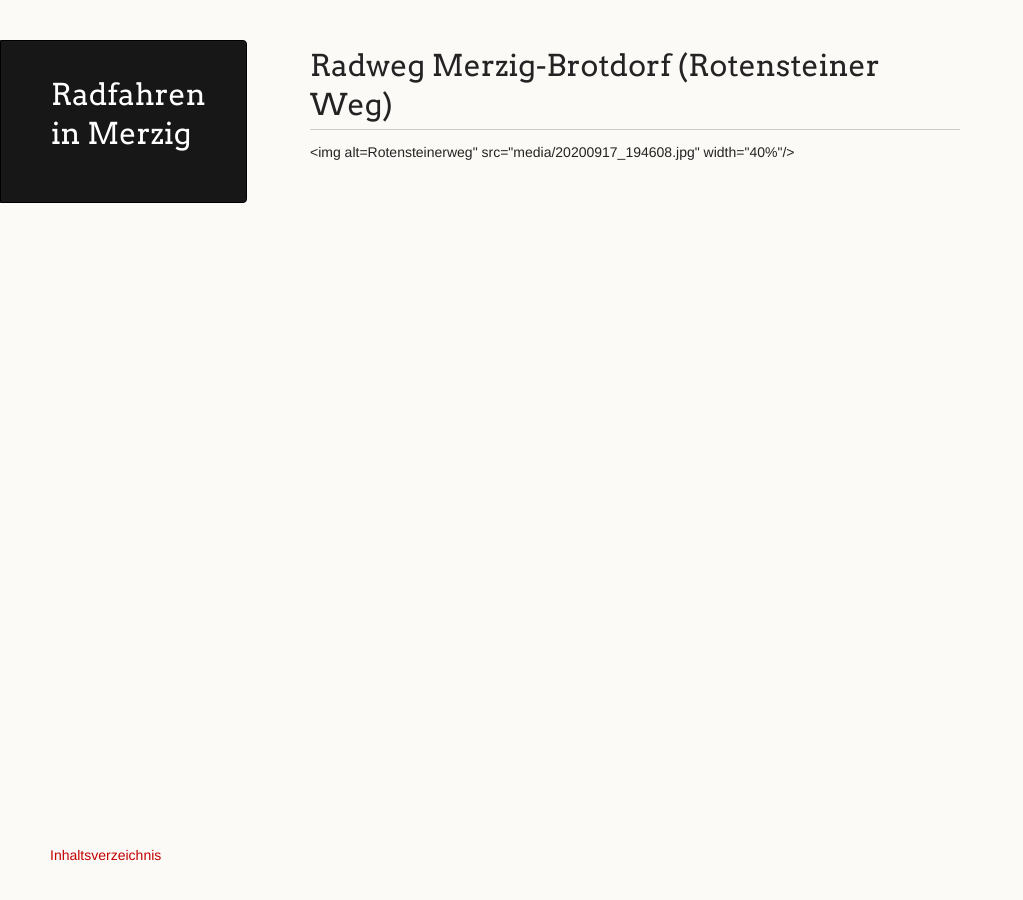
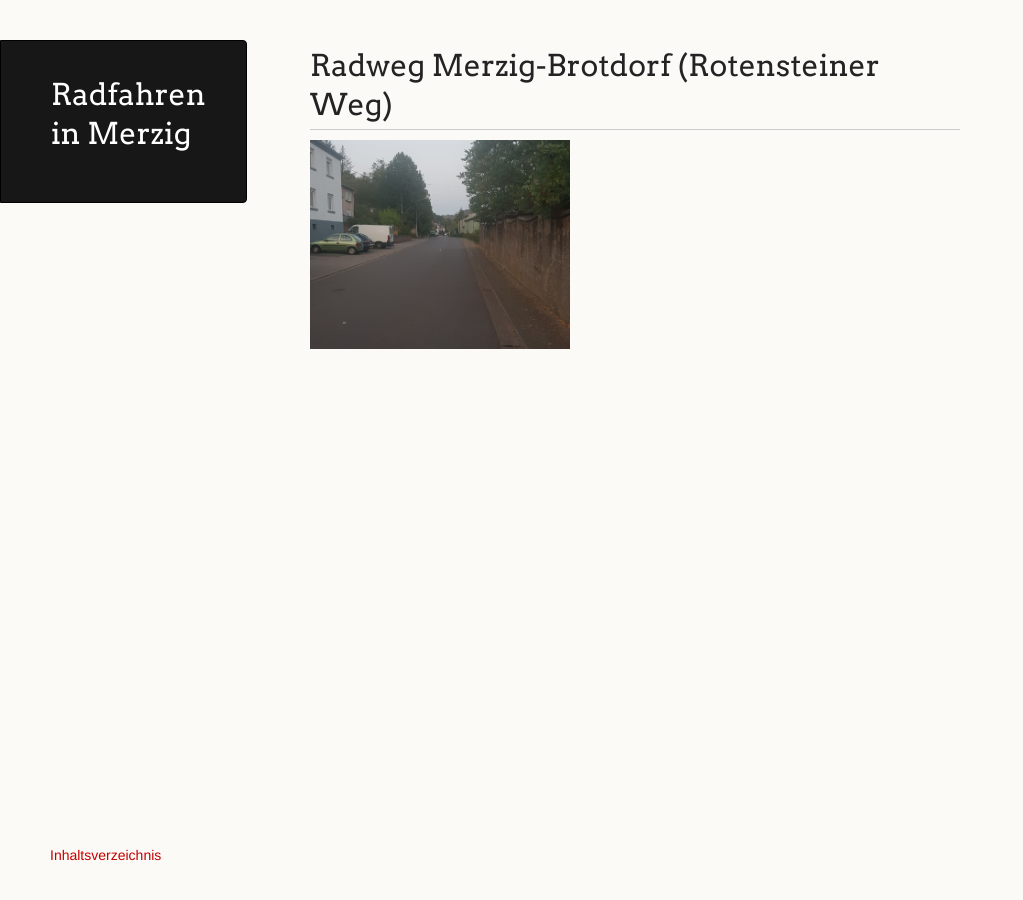
Before and after one commit to pasbi/Rad, a Jekyll site: the page built from radweg_mzg-bd-rotenstein.md, in a window 1280 px wide. Shown: the whole page, without its empty margins (0-1023 px from the left). Built offline with Jekyll 4.4.1, drawn with Linux system fonts in a browser that asks for light colours; our own code applies the rules of GitHub Pages for plain Markdown files; the repository's description, which GitHub fills in, is left out.

Commit message:
fix html

```diff
--- a/radweg_mzg-bd-rotenstein.md
+++ b/radweg_mzg-bd-rotenstein.md
@@ -1,5 +1,5 @@
 # Radweg Merzig-Brotdorf (Rotensteiner Weg)
 
 <p float="middle">
-  <img alt=Rotensteinerweg" src="media/20200917_194608.jpg" width="40%"/>
+  <img alt="Rotensteinerweg" src="media/20200917_194608.jpg" width="40%"/>
 <p/>
```
